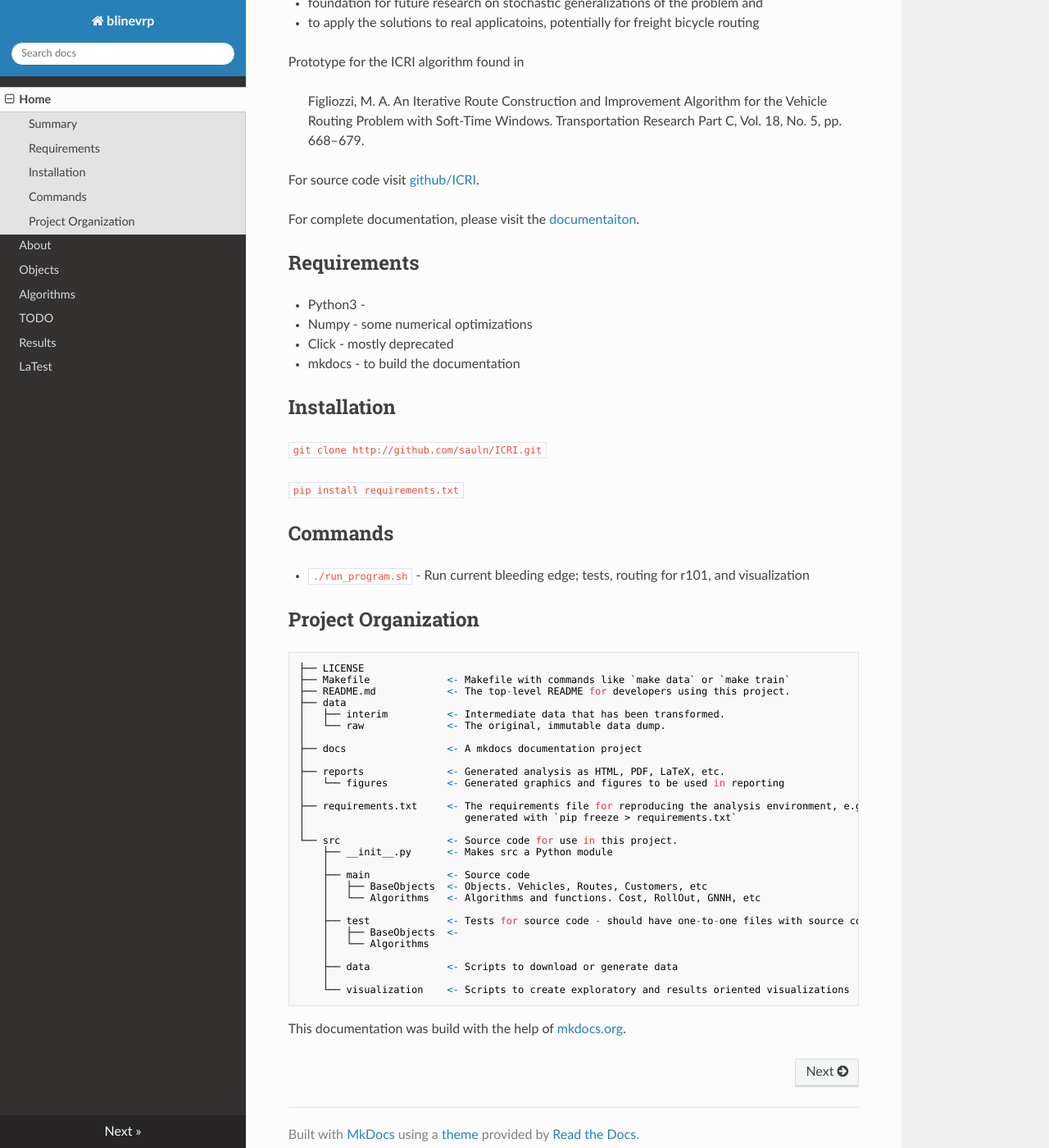
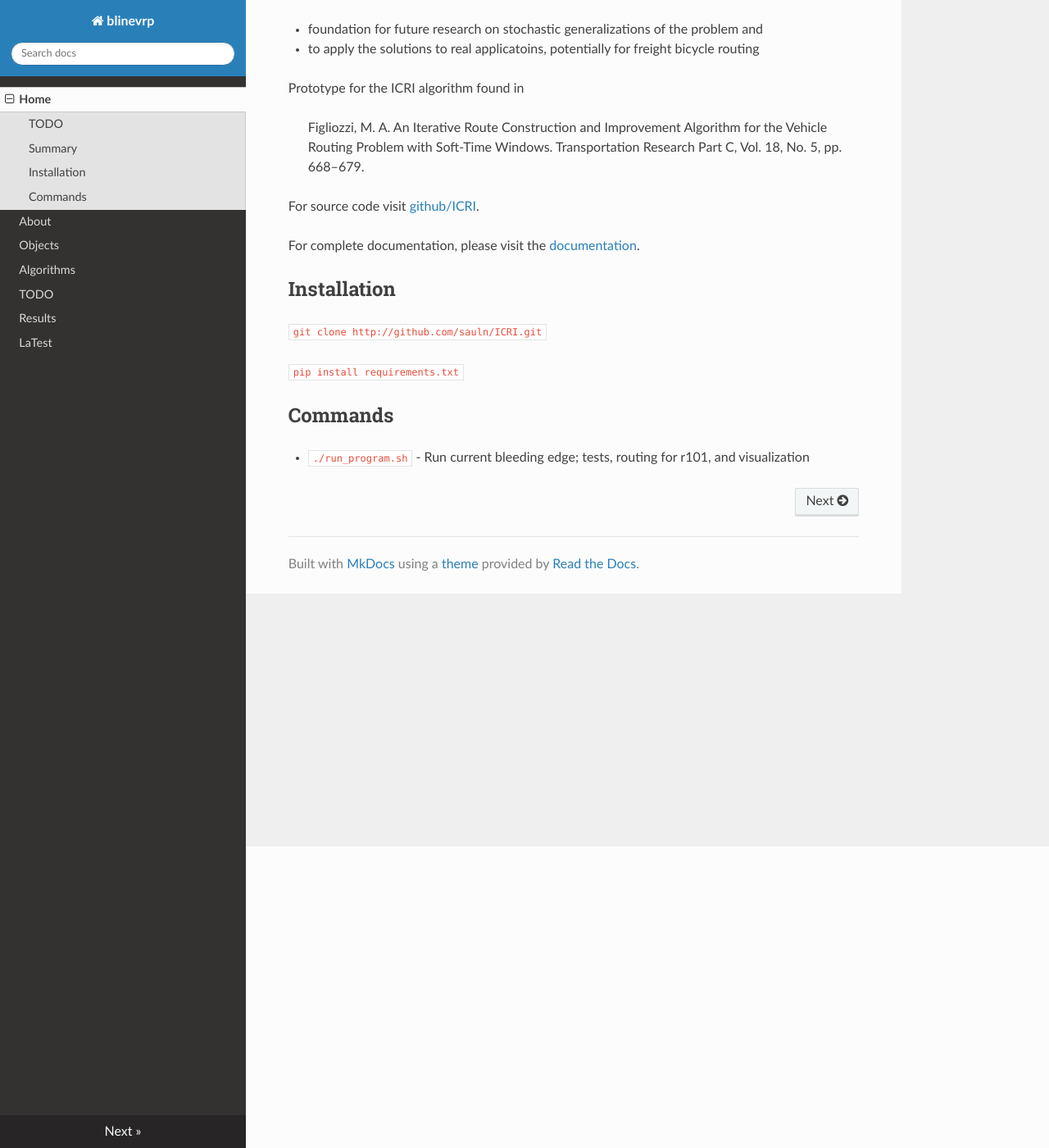
Before and after one commit to sauln/ICRI, an MkDocs documentation site: the page built from docs/index.md, in a window 1280 px wide and 1400 px high, scrolled down 368 px. Shown: the whole window at 82% size. Built offline with MkDocs 1.6.1, drawn with Linux system fonts in a browser that asks for light colours; nearby versions of some CDN libraries; old or Windows-style settings are respelled for this version of MkDocs; some of the changed text lies outside the part shown.

Commit message:
cleaning, organizing, reviewing

```diff
--- a/docs/index.md
+++ b/docs/index.md
@@ -1,8 +1,8 @@
 # Welcome to blineVRP
 
-Setup on cloud compute. To access:
-
-gcloud compute ssh instance-1
+## TODO
+* clean up code - simplify - cut out all the cleverness
+* bring back singleton for preprocessing distances
 
 
 
@@ -12,21 +12,12 @@ This repository will both serve as a
 * foundation for future research on stochastic generalizations of the problem and
 * to apply the solutions to real applicatoins, potentially for freight bicycle routing
 
-
 Prototype for the ICRI algorithm found in
  > Figliozzi,  M. A.  An  Iterative  Route  Construction  and  Improvement Algorithm for the Vehicle Routing Problem with Soft-Time Windows. Transportation Research Part C, Vol. 18, No. 5, pp. 668–679.
 
 For source code visit [github/ICRI](http://github.com/sauln/ICRI).
 
-For complete documentation, please visit the [documentaiton](https://sauln.github.io/ICRI/).
-
-
-
-## Requirements
-* Python3 -
-* Numpy   - some numerical optimizations
-* Click   - mostly deprecated
-* mkdocs  - to build the documentation
+For complete documentation, please visit the [documentation](https://sauln.github.io/ICRI/).
 
 ## Installation
 
@@ -37,38 +28,3 @@ For complete documentation, please visit the [documentaiton](https://sauln.githu
 ## Commands
 
 * `./run_program.sh` - Run current bleeding edge; tests, routing for r101, and visualization
-
-## Project Organization
-
-    ├── LICENSE
-    ├── Makefile             <- Makefile with commands like `make data` or `make train`
-    ├── README.md            <- The top-level README for developers using this project.
-    ├── data
-    │   ├── interim          <- Intermediate data that has been transformed.
-    │   └── raw              <- The original, immutable data dump.
-    │
-    ├── docs                 <- A mkdocs documentation project
-    │
-    ├── reports              <- Generated analysis as HTML, PDF, LaTeX, etc.
-    │   └── figures          <- Generated graphics and figures to be used in reporting
-    │
-    ├── requirements.txt     <- The requirements file for reproducing the analysis environment, e.g.
-    │                           generated with `pip freeze > requirements.txt`
-    │
-    └── src                  <- Source code for use in this project.
-        ├── __init__.py      <- Makes src a Python module
-        │
-        ├── main             <- Source code
-        │   ├── BaseObjects  <- Objects. Vehicles, Routes, Customers, etc
-        │   └── Algorithms   <- Algorithms and functions. Cost, RollOut, GNNH, etc
-        │
-        ├── test             <- Tests for source code - should have one-to-one files with source code
-        │   ├── BaseObjects  <-
-        │   └── Algorithms
-        │
-        ├── data             <- Scripts to download or generate data
-        │
-        └── visualization    <- Scripts to create exploratory and results oriented visualizations
-
-
-This documentation was build with the help of [mkdocs.org](http://mkdocs.org).
```
Also changed, not shown: 2 other files.
